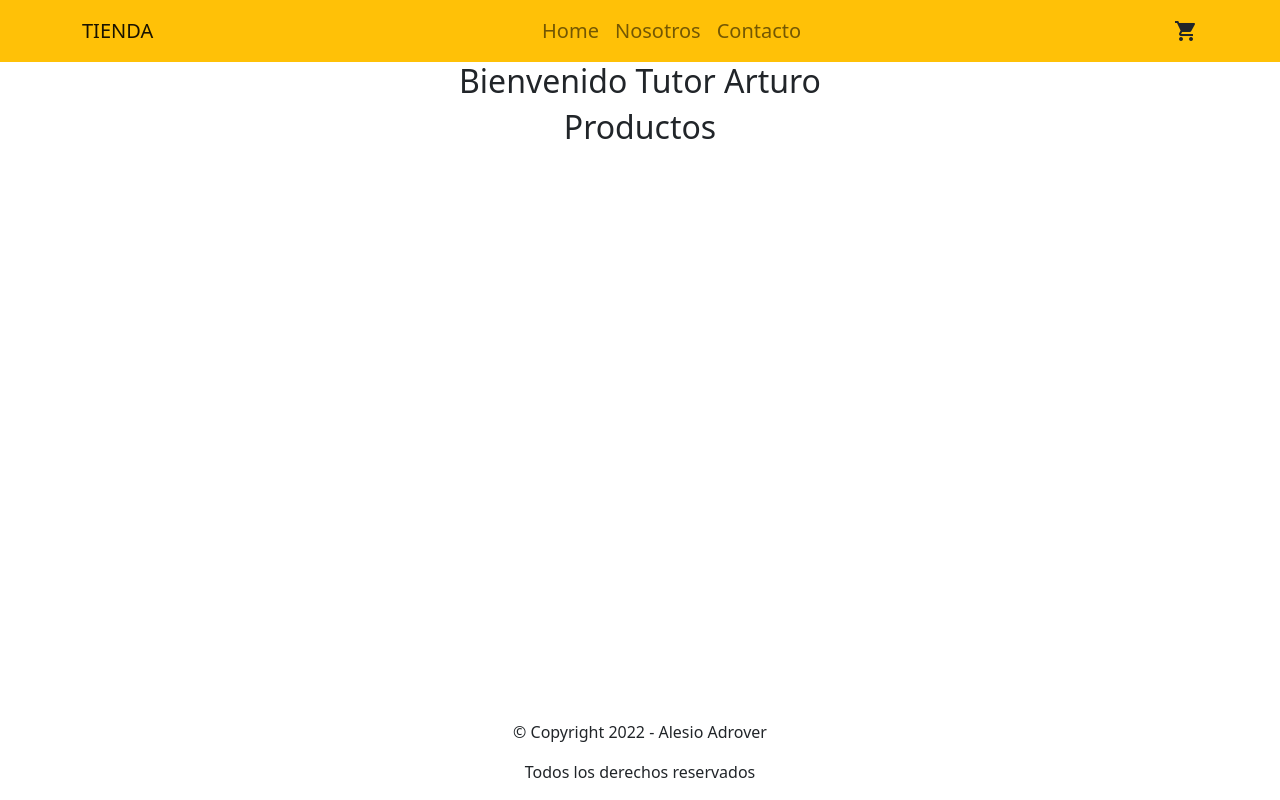
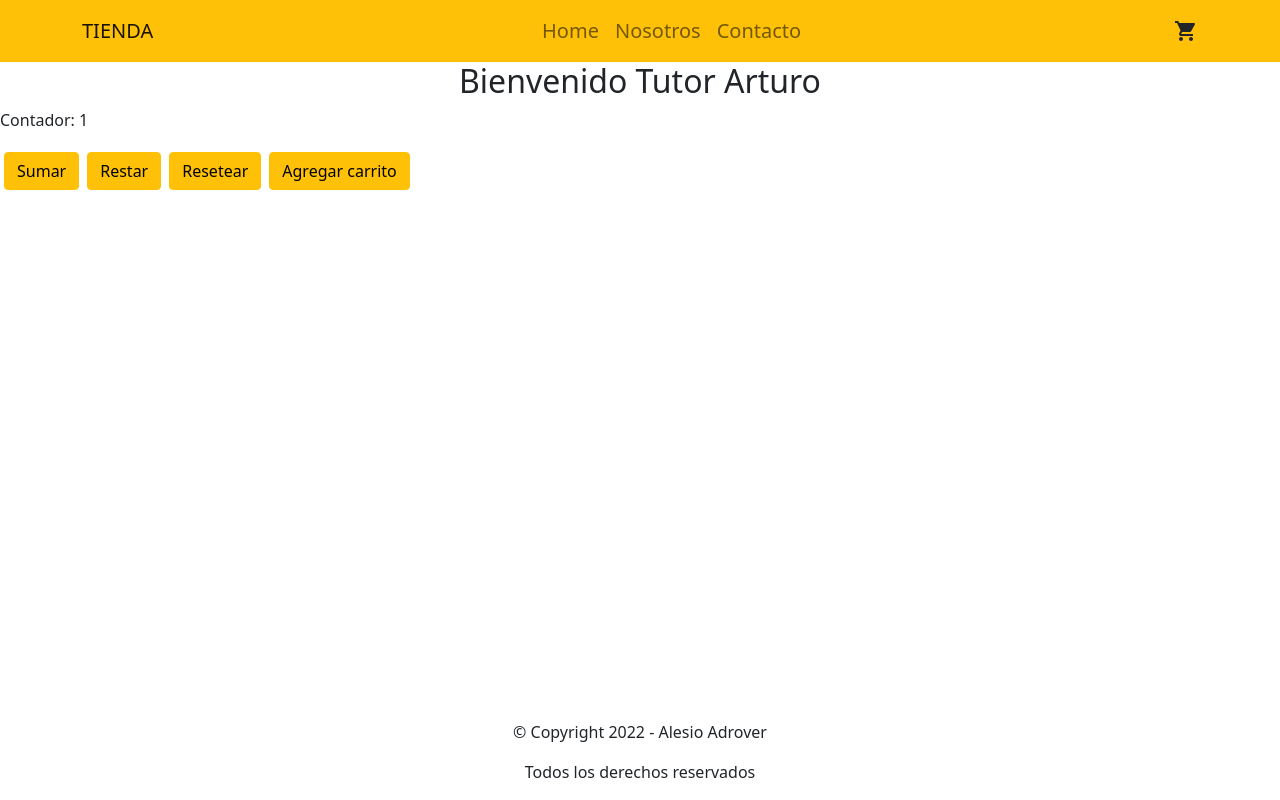
Before and after one commit to alesiods/e-commerce, a React (Create React App) app: page / in a window 1280 px wide. Built offline with nearby package versions, Linux system fonts and the light colour scheme.

Commit message:
clase 5 desafio

```diff
--- a/src/App.js
+++ b/src/App.js
@@ -9,7 +9,7 @@ const App = () => {
     return (
         <>
             <NavBar/>
-            <ItemListContainer nombre=" Tutor Arturo"/>
+            <ItemListContainer usuario=" Tutor Arturo"/>
             <Main/>
             <Footer/>
         </>
--- /dev/null
+++ b/src/components/ItemCount.js
@@ -0,0 +1,45 @@
+import React from 'react'
+import {useState} from "react"
+
+const ItemCount = ({maximo}) => {
+
+    const stock = maximo
+    const [estado, setEstado] = useState(1)
+
+  const Sumar = () => {
+      if (estado <stock){
+    setEstado(estado +1)}
+    if(stock==estado){
+      alert("Usted a alcanzado el maximo de stock")
+    }
+      }
+
+    const Restar = () => {
+        if(estado>1){
+            setEstado(estado -1)}
+    }
+
+    const Resetear = () => {
+        setEstado(1)
+    }
+
+    const Agregar= () => {
+         if(estado<=stock){
+           alert("Gracias por su compra")
+           console.log(estado)
+         }
+    }
+
+  return (
+      <div>
+    <p>Contador: {estado}</p>
+    <button onClick={Sumar} type="button" class="btn btn-warning m-1">Sumar</button>
+    <button onClick={Restar} type="button" class="btn btn-warning m-1">Restar</button>
+    <button onClick={Resetear} type="button" class="btn btn-warning m-1">Resetear</button>
+    <button onClick={Agregar} type="button" class="btn btn-warning m-1">Agregar carrito</button>
+    </div>
+  )
+}
+
+
+export default ItemCount
--- a/src/components/ItemListContainer.js
+++ b/src/components/ItemListContainer.js
@@ -1,10 +1,13 @@
 import React from 'react'
+import ItemCount from "./ItemCount"
 
-const ItemListContainer = (greeting) => {
-
+const ItemListContainer = ({usuario}) => {
 
   return (
-    <h2>Bienvenido {greeting.nombre}</h2>
+    <div>
+    <h2>Bienvenido {usuario}</h2>
+    <ItemCount maximo={14}/>
+    </div>
   )
 }
 
--- a/src/components/Main.js
+++ b/src/components/Main.js
@@ -3,7 +3,7 @@ import React from 'react'
 const Main = () => {
   return (
     <main>
-      <h2>Productos</h2>
+
     </main>
   )
 }
```
